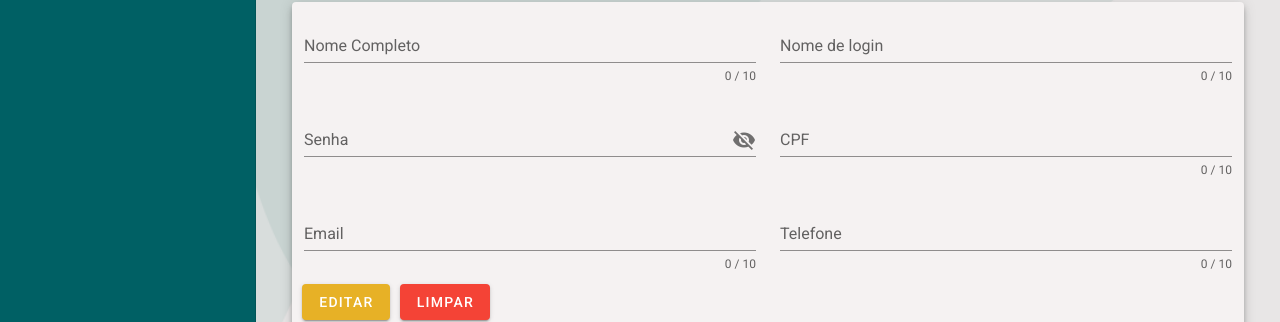
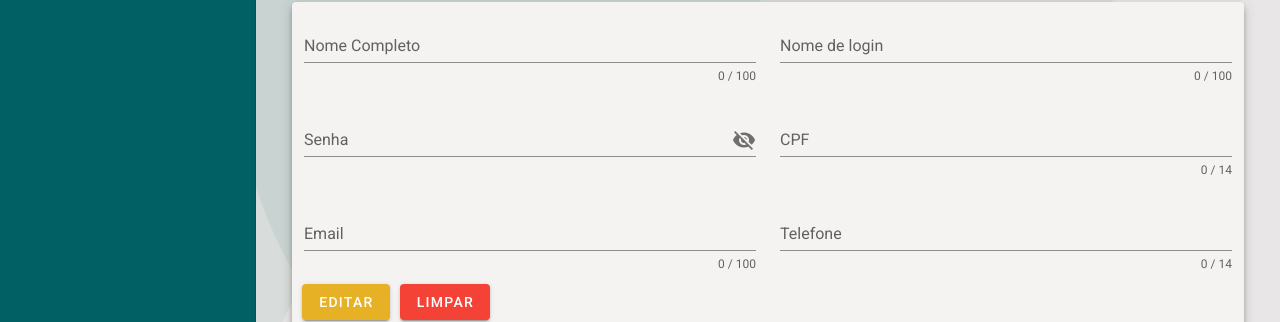
Before and after one commit to joao-lusa/PDS-front, a Vue app in the folder orcando-exames/: page /FuncionarioEditar in a window 1280 px wide. Shown: the part 146-468 px from the top of the page. Built offline with nearby package versions, Linux system fonts and the light colour scheme.

Commit message:
Mudando o Editar funcionario

```diff
--- a/orcando-exames/src/components/FuncionarioFormEditar.vue
+++ b/orcando-exames/src/components/FuncionarioFormEditar.vue
@@ -7,7 +7,7 @@
               <v-col cols="12" md="6">
                 <v-text-field
                   v-model="nome"
-                  :counter="10"
+                  :counter="100"
                   label="Nome Completo"
                   required
                 ></v-text-field>
@@ -15,7 +15,7 @@
                <v-col cols="12" md="6">
                 <v-text-field
                   v-model="login"
-                  :counter="10"
+                  :counter="100"
                   label="Nome de login"
                   required
                 ></v-text-field>
@@ -33,7 +33,7 @@
               <v-col cols="12" md="6">
                 <v-text-field
                   v-model="cpf"
-                  :counter="10"
+                  :counter="14"
                   label="CPF"
                   required
                 ></v-text-field>
@@ -41,7 +41,7 @@
               <v-col cols="12" md="6">
                 <v-text-field
                   v-model="email"
-                  :counter="10"
+                  :counter="100"
                   label="Email"
                   required
                 ></v-text-field>
@@ -49,7 +49,7 @@
               <v-col cols="12" md="6">
                 <v-text-field
                   v-model="telefone"
-                  :counter="10"
+                  :counter="14"
                   label="Telefone"
                   required
                 ></v-text-field>
```
